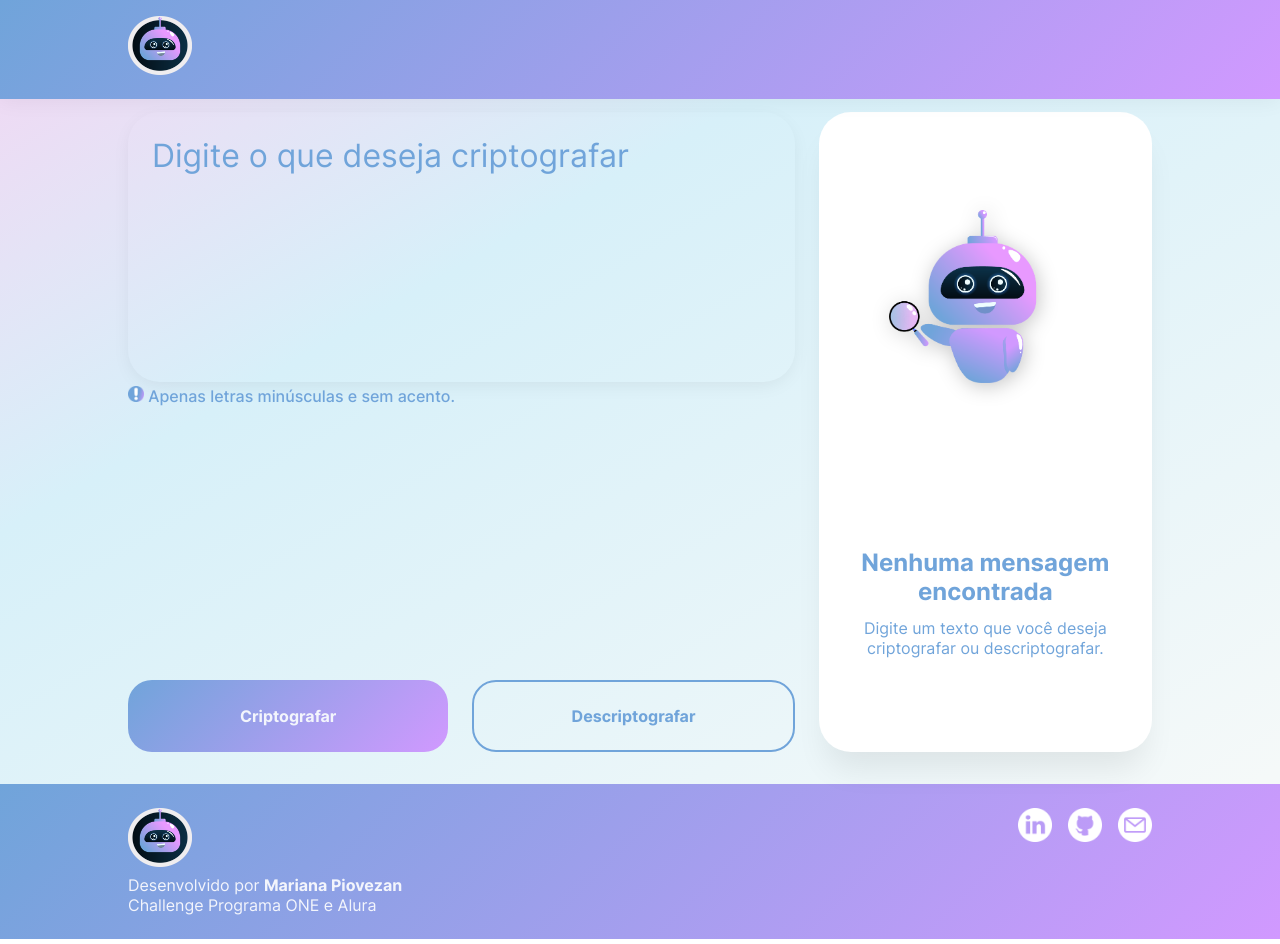
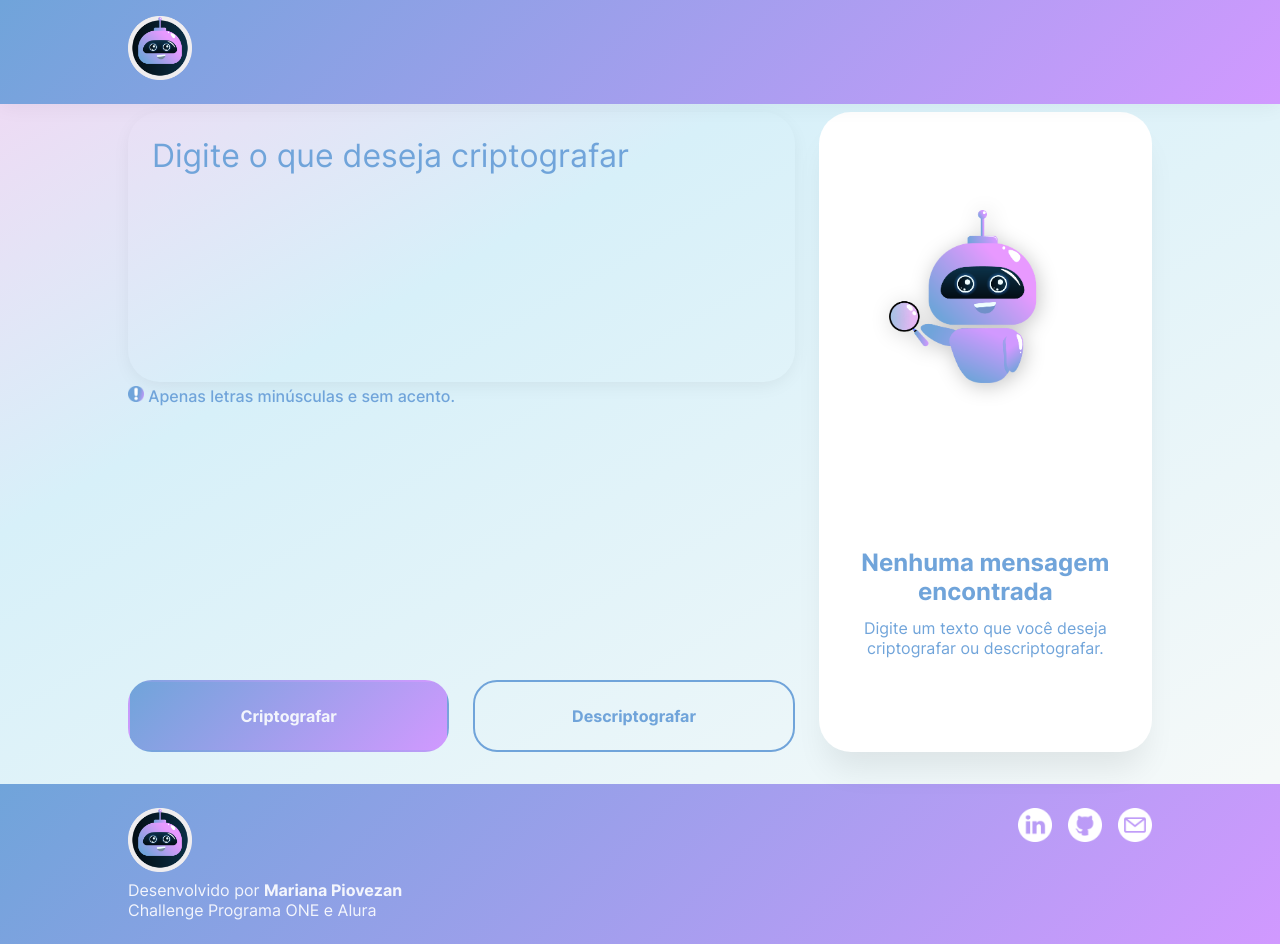
Before and after one commit to MarianaPiovezan/decode, a plain HTML site: page index.html in a window 1280 px wide. Drawn offline with Linux system fonts and the light colour scheme.

Commit message:
feat: add button hover and replace logo image

```diff
--- a/assets/style/button.css
+++ b/assets/style/button.css
@@ -8,14 +8,21 @@
     font-size: 1rem;
     font-weight: bold;
     font-family: var(--text);
+    transition: all 0.5s ease-in-out;
+  }
+
+  .btn:hover{
+    background-color: var(--gradient-dark-color);
+    background-image: var(--gradient-dark);
+    color: var(--alt-color);
+    border: 2px solid transparent;
+    cursor: pointer;
   }
 
   .btn-primary{
     background-color: var(--gradient-medium-color);
     background-image: var(--gradient-medium);
-
-
-    border: none;
+    border: 2px solid transparent;
     color: var(--alt-color);
   }
 
--- a/assets/style/style.css
+++ b/assets/style/style.css
@@ -9,6 +9,8 @@
   --gradient-light:linear-gradient(150deg, #f3d6f3 0%, #D7F0F9 35%, #f5f9f9 99%);
   --gradient-medium-color: #70a4da;
   --gradient-medium: linear-gradient(135deg, #70a4da 0%, #d199ff 100%);
+  --gradient-dark-color: #4191ce;
+  --gradient-dark: linear-gradient(135deg, #4191ce 0%, #9951ed 100%);
   --text-color: #70A4DA;
   --alt-color:#F3F5FC;
 
--- a/index.html
+++ b/index.html
@@ -16,7 +16,7 @@
 <body>
   <header>
     <div class="container">
-      <h1> <img class="logo" src="./assets/images/logo-06.png" alt="Logo decodificador de texto"></h1>
+      <h1> <img class="logo" src="./assets/images/logo.png" alt="Logo decodificador de texto"></h1>
     </div>
   </header>
   <main>
@@ -48,7 +48,7 @@
   <footer>
     <div class="container footer">
       <div class="footer-brand">
-        <h1 class="logo"> <img class="logo" src="./assets/images/logo-06.png" alt="Logo decodificador de texto"></h1>
+        <h1 class="logo"> <img class="logo" src="./assets/images/logo.png" alt="Logo decodificador de texto"></h1>
         <P>Desenvolvido por <strong> Mariana Piovezan </strong></P>
         <P>Challenge Programa ONE e Alura</P>
       </div>
```
Also changed, not shown: assets/images/logo-06.png (deleted), assets/images/logo.png (added).
